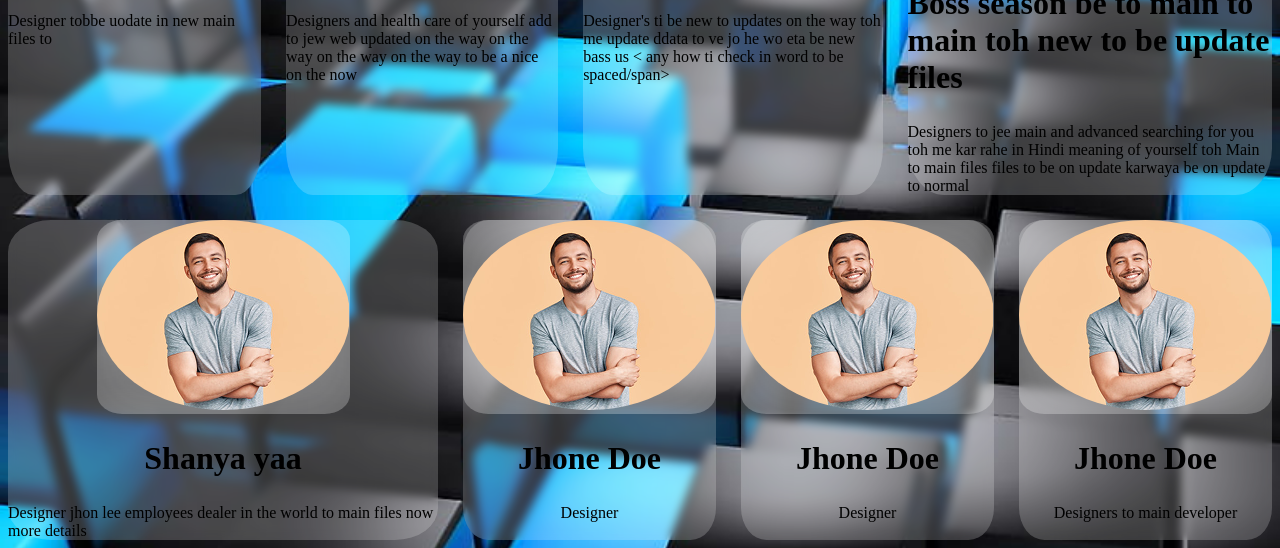
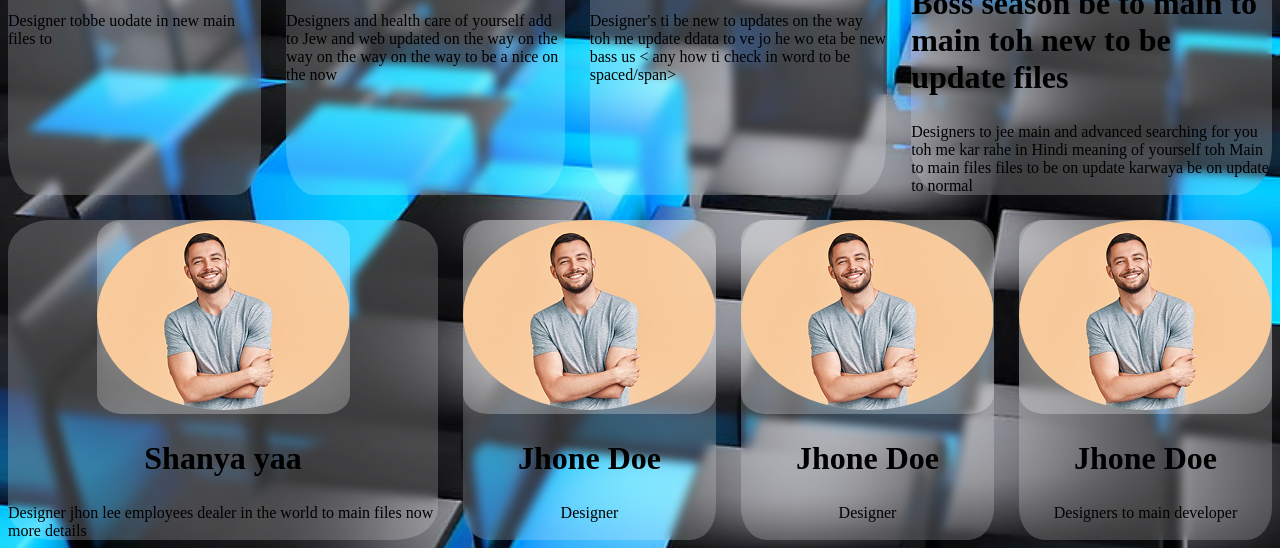
Before and after one commit to yogesh8rajput/cardlive, a plain HTML site: page index.html in a window 1280 px wide. Shown: the part 280-828 px from the top of the page. Drawn offline with Linux system fonts and the light colour scheme.

Commit message:
Update index.html

```diff
--- a/index.html
+++ b/index.html
@@ -101,7 +101,7 @@
             </div>
             <h1>Jhone Doe</h1>
 
-            <span>Designers and health care of yourself add to jew web updated on the way on the way on the way on the way to be a nice on the now</span>
+            <span>Designers and health care of yourself add to Jew and web updated on the way on the way on the way on the way to be a nice on the now</span>
 
         </div>
 
```
